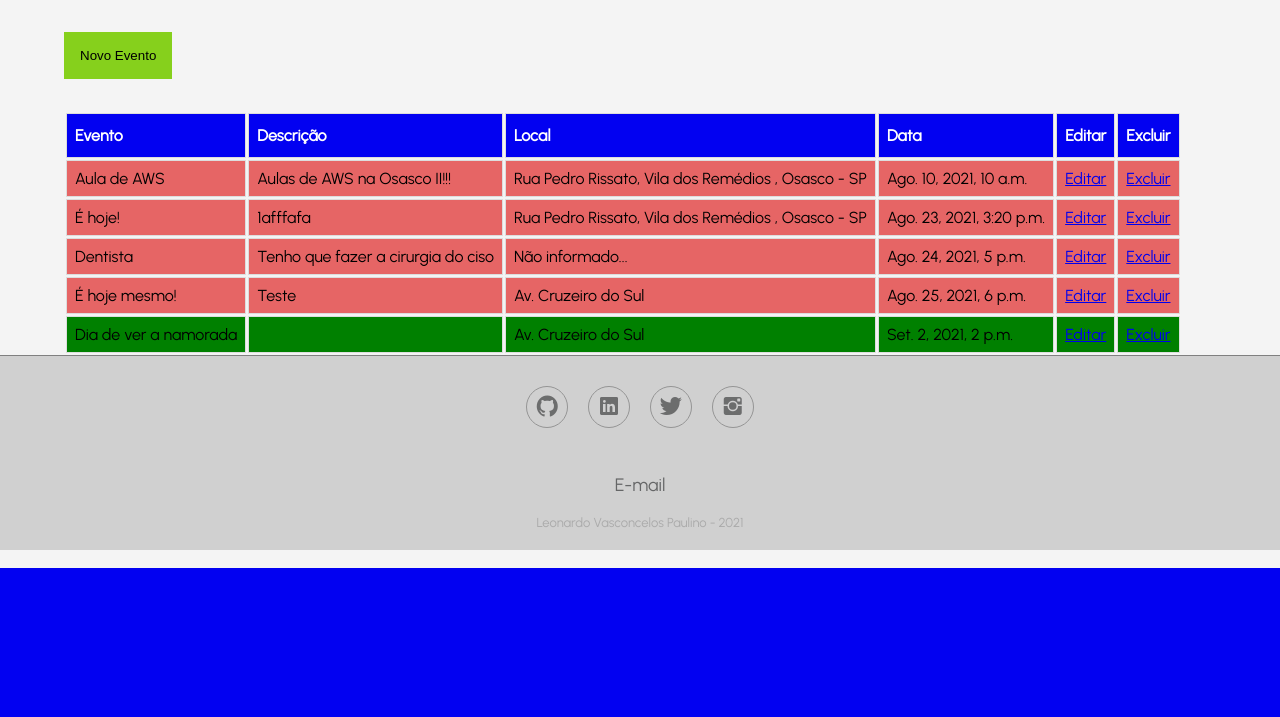
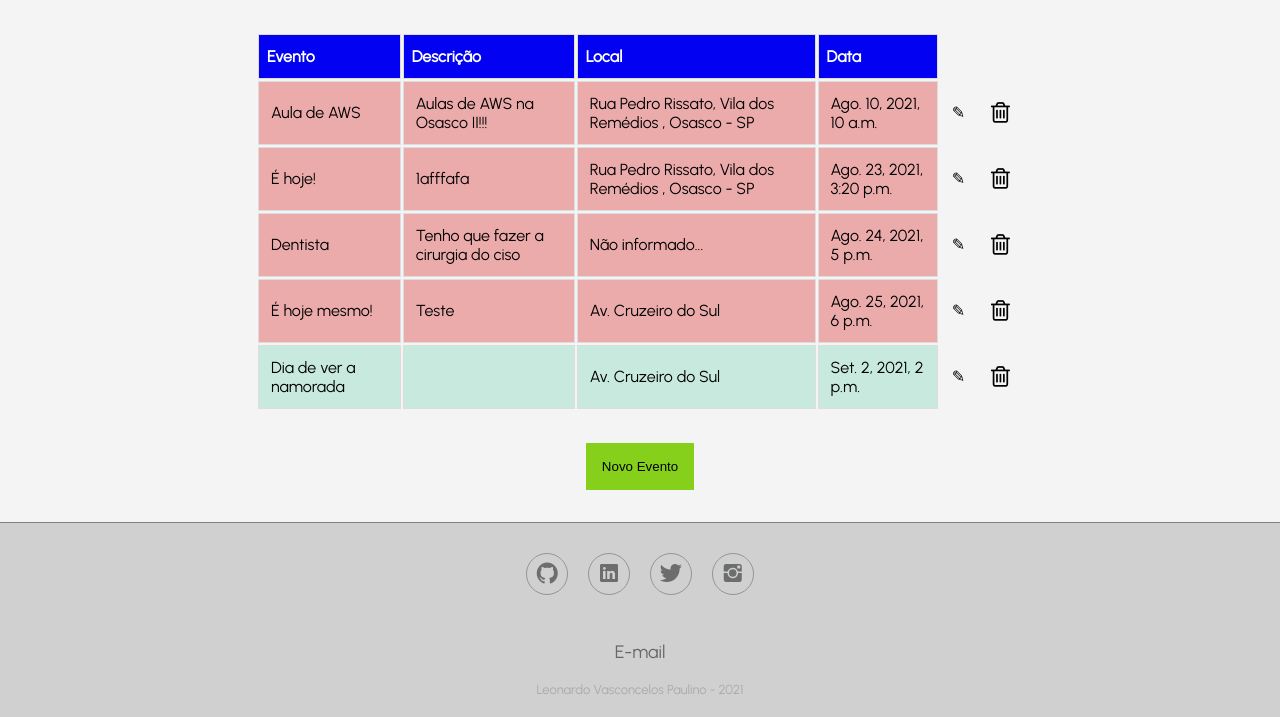
Before and after one commit to leovasc5/Life-to-Relieve, a Django app: page /agenda/ in a window 1280 px wide. Shown: the part 232-949 px from the top of the page. Before the commit the page ends 800 px from the top, so only its background shows below. Run offline with Django 3.2, Linux system fonts and the light colour scheme; a user stored in the database is signed in; data comes from the database, SQL or seed files in the repository; both versions use the stored data as it was after the commit; some libraries are stand-ins or nearby versions.

Commit message:
Styling main page

```diff
--- a/templates/agenda.html
+++ b/templates/agenda.html
@@ -1,19 +1,14 @@
 {% extends "model-page.html" %}
 
 {% block content %}
-    <div class="perimetro">
-        <a href="evento/">
-            <input type="button" class="btn_nv" value="Novo Evento"/>
-        </a>
-    </div>
+<script src='https://kit.fontawesome.com/a076d05399.js'></script>
+<link rel="stylesheet" href="https://cdnjs.cloudflare.com/ajax/libs/font-awesome/4.7.0/css/font-awesome.min.css">
     <table class="tabela">
         <tr>
             <th>Evento</th>
             <th>Descrição</th>
             <th>Local</th>
             <th>Data</th>
-            <th>Editar</th>
-            <th>Excluir</th>
         </tr>
         {% for evento in eventos %}
         {% if evento.get_evento_atrasado %}
@@ -34,11 +29,11 @@
                     {% endif %}
                 </td>
                 <td>{{ evento.data_evento }}</td>
-                <td>
-                    <a href="evento/?id={{ evento.id }}"> Editar </a>
+                <td class="transp">
+                    <a href="evento/?id={{ evento.id }}" class="pencil"> ✎ </a>
                 </td>
-                <td>
-                    <a href="evento/delete/{{ evento.id }}"> Excluir </a>
+                <td class="transp">
+                    <a href="evento/delete/{{ evento.id }}"> <i style="font-size:24px;color:#000;" class="fa">&#xf014;</i> </a>
                 </td>
             </tr>
         {% elif evento.get_evento_dia %}
@@ -59,11 +54,11 @@
                     {% endif %}
                 </td>
                 <td>{{ evento.data_evento }}</td>
-                <td>
-                    <a href="evento/?id={{ evento.id }}"> Editar </a>
+                <td class="transp">
+                    <a href="evento/?id={{ evento.id }}" class="pencil"> ✎ </a>
                 </td>
-                <td>
-                    <a href="evento/delete/{{ evento.id }}"> Excluir </a>
+                <td class="transp">
+                    <a href="evento/delete/{{ evento.id }}"> <i style="font-size:24px;color:#000;" class="fa">&#xf014;</i> </a>
                 </td>
             </tr>
         {% else %}
@@ -85,15 +80,20 @@
                     {% endif %}
                 </td>
                 <td>{{ evento.data_evento }}</td>
-                <td>
-                    <a href="evento/?id={{ evento.id }}"> Editar </a>
+                <td class="transp">
+                    <a href="evento/?id={{ evento.id }}" class="pencil"> ✎ </a>
                 </td>
-                <td>
-                    <a href="evento/delete/{{ evento.id }}"> Excluir </a>
+                <td class="transp">
+                    <a href="evento/delete/{{ evento.id }}"> <i style="font-size:24px;color:#000;" class="fa">&#xf014;</i> </a>
                 </td>
             </tr>
         {% endif %}
         {% endfor %}
     </table>
+    <div class="perimetro">
+        <a href="evento/">
+            <input type="button" class="btn_nv" value="Novo Evento"/>
+        </a>
+    </div>
 
 {% endblock %}
--- a/templates/css/page.css
+++ b/templates/css/page.css
@@ -1,18 +1,24 @@
 .atrasado{
-    background-color: #e66565;
+    background-color: #ecabab;
 }
 
 .emDia{
-   background-color: #008000;
+   background-color: #c8e9dd;
 }
 
 .hoje{
    background-color: #8cd3ff;
 }
 
+.pencil{
+   text-decoration: none;
+   color: #000;
+}
+
 .perimetro{
    padding: 32px;
-   padding-left: 64px;
+   display: table;
+   margin: 0 auto;
 }
 
 .btn_nv{
@@ -27,7 +33,9 @@
 }
 
 .tabela{
-   padding-left: 64px;
+   margin: 0 auto;
+   padding-top: 32px;
+   width: 60%;
 }
 
 .tabela td, .tabela th {
@@ -44,3 +52,28 @@
    background-color: #0201f1;
    color: white;
 }
+
+.tabela td{
+   padding: 12px;
+}
+
+.tabela td:hover{
+   cursor: pointer;
+}
+
+.tabela .transp{
+   background-color: #f4f4f4;
+   border: none;
+}
+
+::-webkit-scrollbar-track {
+ background-color: #f4f4f4;
+}
+::-webkit-scrollbar {
+ width: 8px;
+ background: #000;
+}
+::-webkit-scrollbar-thumb {
+ background: #3f3fad;
+ border-radius: 16px;
+}
--- a/templates/model-header.html
+++ b/templates/model-header.html
@@ -16,9 +16,15 @@
 </head>
 <body>
 <div class="header">
+    {% if request.user.is_authenticated %}
     <div align="right" class="logout">
         <a href="/logout">Sair</a>
     </div>
+    {% else %}
+    <div align="right" class="logout">
+        <br>
+    </div>
+    {% endif %}
     <h1 class="tituloApp">Life to Relieve</h1>
     <h2 class="subApp">Created by Leonardo Vasconcelos Paulino</h2>
 </div>
```
Also changed, not shown: templates/css/login.css (added, +30 -0 lines), templates/js/login.js (added, +12 -0 lines), templates/login.html (+16 -19 lines), db.sqlite3.
